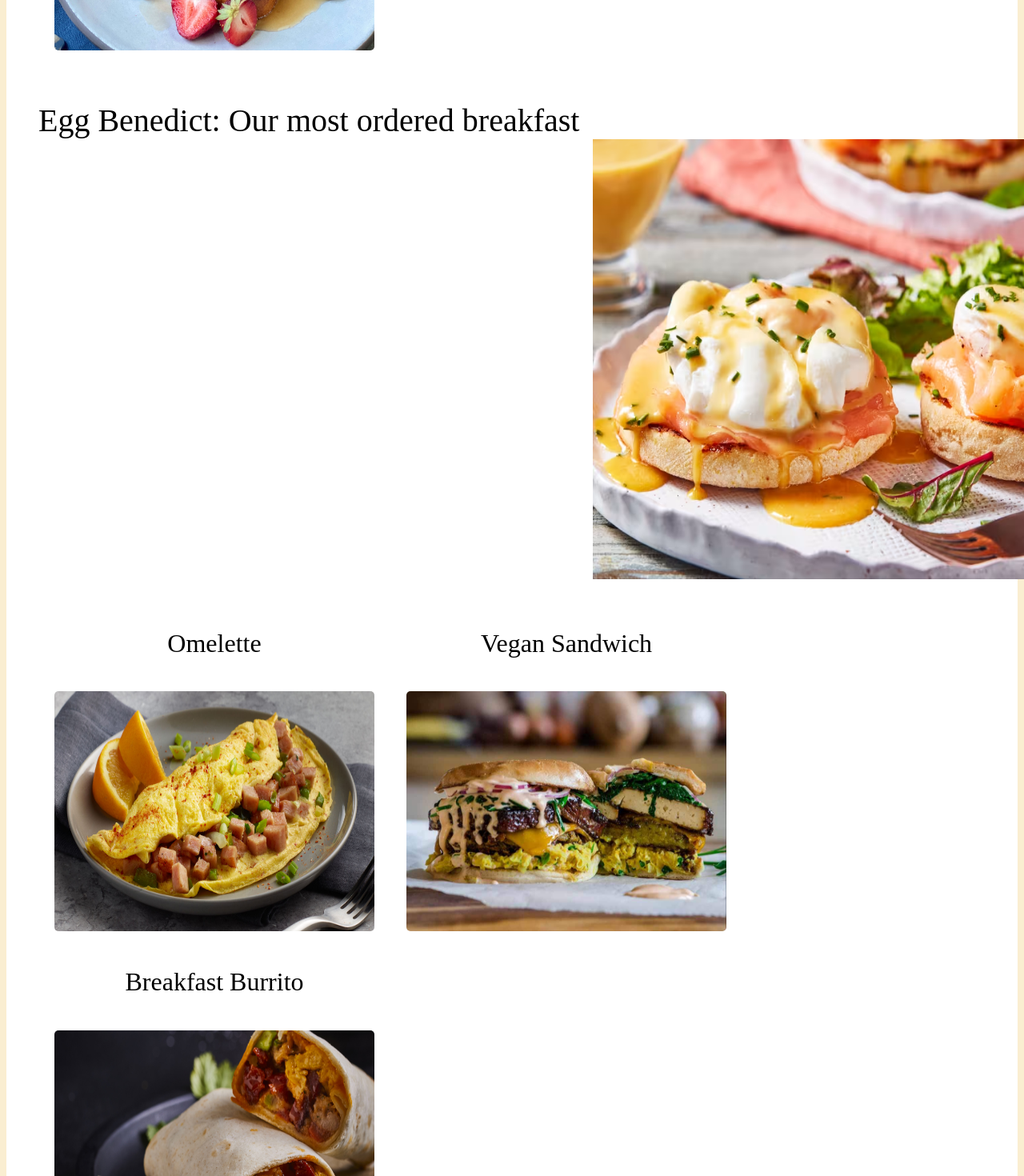
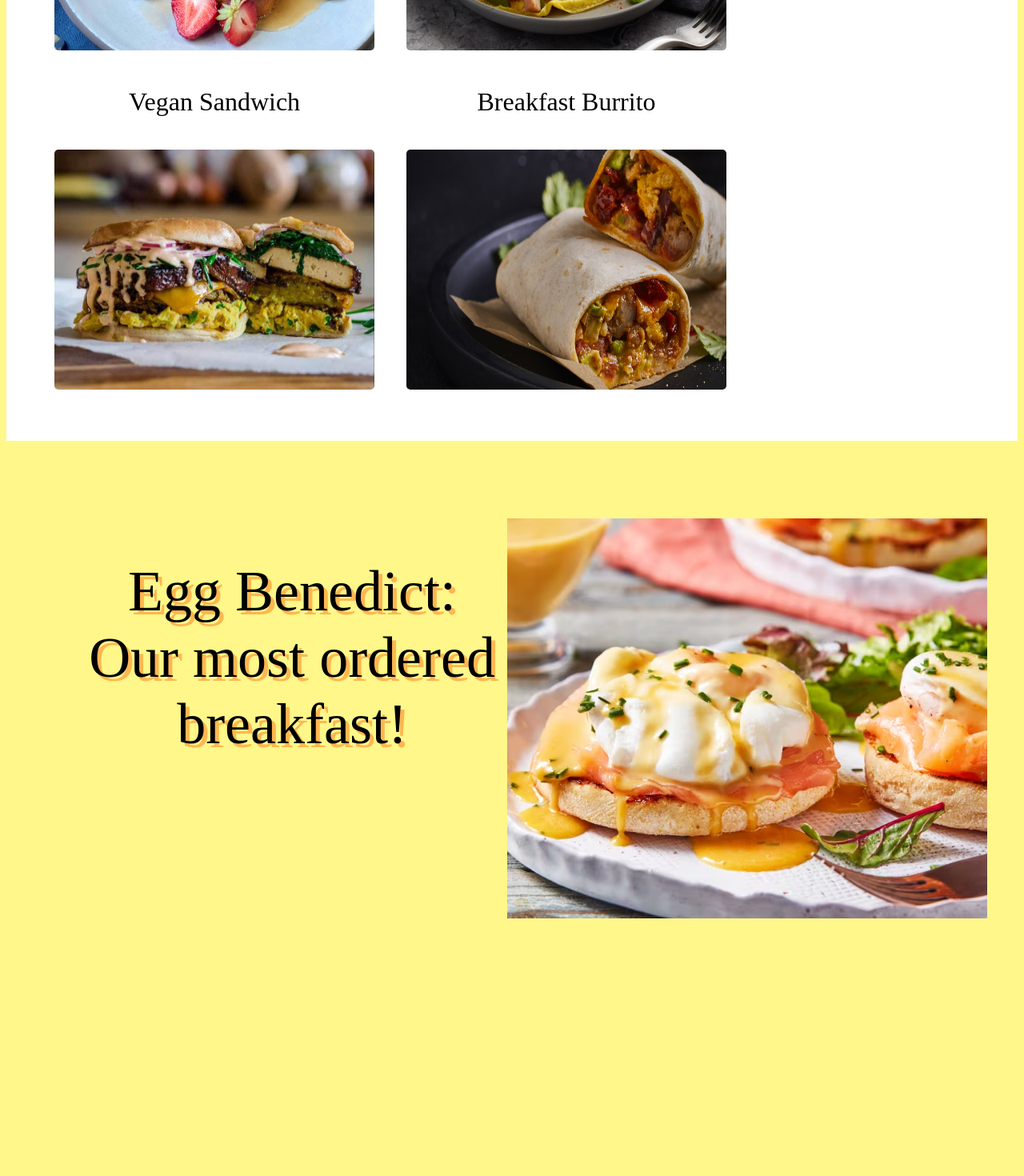
Before and after one commit to chrisjoness2/food-menu, a React (Create React App) app: page / in a window 1280 px wide. Shown: the part 1100-2570 px from the top of the page at 80% size. After the commit the page ends 2248 px from the top, so only its background shows below. Built offline with nearby package versions, Linux system fonts and the light colour scheme; a web font is replaced by a local one.

Commit message:
moved fan fav img bottom of breakfast

```diff
--- a/src/App.css
+++ b/src/App.css
@@ -13,8 +13,8 @@
   height: 270px;
   width: 250px;
   clip: rect(40px, 220px, 190px, 0);
-  background-color: red;
 }
+
 .image{
   height: 300px;
   width: 400px;
@@ -44,15 +44,34 @@
   font-family: 'Kalnia', serif;
 }
 
-.middleImg{
+.fanFavDiv{
+  height: 500px;
+  width: 85%;
   position: relative;
-  left: 5%;
+  left: 7%;
+
+}
+.fanFavImgDiv{
+  height: 500px;
+  width: 600px;
+  position: absolute;
+  left: 50%;
+  top: 5%;
+}
+.fanFavImg{
   float: right;
-  height: 550px;
-  width: 550px;
+  height: 100%;
+  width: 100%;
 }
 
-.fanFavItem{
-  font-size: 2.5rem;
-
-}
+.fanFavTxt{
+  font-size: 4.5rem;
+  width: 50%;
+  margin-right: 0;
+  text-align: center;
+  position: relative;
+  top: 15%;
+  font-family: 'Calligraffitti', cursive;
+  text-align: center;
+  color: black;
+  text-shadow: 5px 5px 0px #FFB650;  }
--- a/src/components/breakfastMenu.jsx
+++ b/src/components/breakfastMenu.jsx
@@ -29,10 +29,7 @@ function BreakfastMenu(){
           item="French Toast Combo"
           img={FrenchToast}
           />
-          <p className='fanFavItem'> Egg Benedict: Our most ordered breakfast
-          <img className='middleImg' src={Benedict} alt=""/>
-          </p>
-          <br/>
+
           <BreakfastProp
           item="Omelette"
           img={Omelette}
@@ -48,7 +45,14 @@ function BreakfastMenu(){
 
 
     </div>
-
+        <div className='fanFavDiv'>
+            <div className='fanFavTxt'>
+                <p> Egg Benedict: Our most ordered breakfast! </p>
+            </div>
+            <div className='fanFavImgDiv'>
+                <img className='fanFavImg' src={Benedict} alt=""/>
+            </div>
+        </div>
 </>
     )
 };
--- a/src/components/breakfastProps.jsx
+++ b/src/components/breakfastProps.jsx
@@ -1,15 +1,14 @@
-
 
 function BreakfastProp(props) {
     return(
+        <>
         <div>
             <div>
                 <h1 className='itemName'> {props.item} </h1>
                 <img className='image' src={props.img} alt=""/>
             </div>
         </div>
-
-
+        </>
     );
 }
 
--- a/src/index.css
+++ b/src/index.css
@@ -1,3 +1,3 @@
 body {
-  background-color: #FAEED1;
+  background-color: #FFF78A;
 }
```
